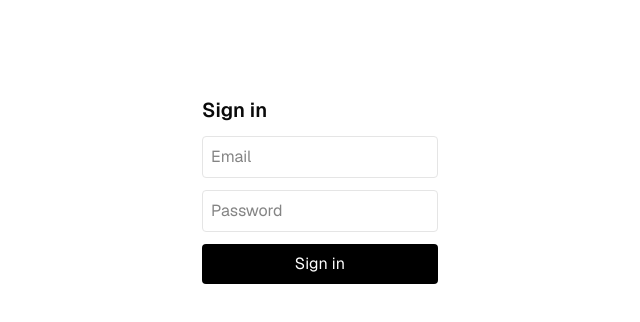
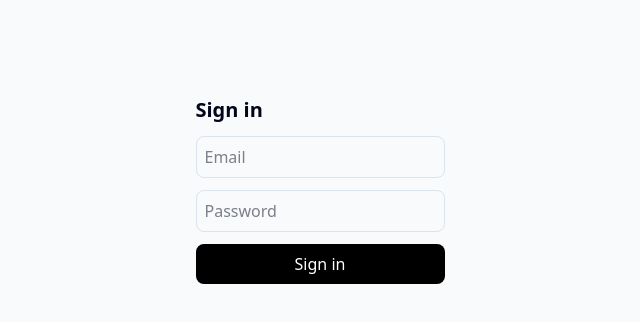
Before and after one commit to LagunaSeeca/qonshu-crm, a Next.js app: page /login in a window 1280 px wide. Shown: the top 322 px of the page, without its empty margins (320-960 px from the left). Built offline with nearby package versions, Linux system fonts and the light colour scheme.

Commit message:
feat(design): Qonshu brand tokens in globals.css (oklch, light + dark)

```diff
--- a/src/app/globals.css
+++ b/src/app/globals.css
@@ -1,130 +1,83 @@
 @import "tailwindcss";
-@import "tw-animate-css";
-@import "shadcn/tailwind.css";
 
-@custom-variant dark (&:is(.dark *));
+@layer base {
+  :root {
+    --background: oklch(0.984 0.003 247.858);
+    --foreground: oklch(0.129 0.042 264.695);
+    --card: oklch(1 0 0);
+    --card-foreground: oklch(0.129 0.042 264.695);
+    --popover: oklch(1 0 0);
+    --popover-foreground: oklch(0.129 0.042 264.695);
+    --primary: oklch(0.208 0.042 264.695);
+    --primary-foreground: oklch(1 0 0);
+    --secondary: oklch(0.929 0.013 255.508);
+    --secondary-foreground: oklch(0.208 0.042 264.695);
+    --muted: oklch(0.929 0.013 255.508);
+    --muted-foreground: oklch(0.554 0.046 257.417);
+    --accent: oklch(0.5 0.134 242.084);
+    --accent-foreground: oklch(1 0 0);
+    --destructive: oklch(0.577 0.245 27.325);
+    --destructive-foreground: oklch(1 0 0);
+    --border: oklch(0.912 0.015 253.101);
+    --input: oklch(0.912 0.015 253.101);
+    --ring: oklch(0.5 0.134 242.084);
+    --radius: 0.5rem;
+  }
+
+  .dark {
+    --background: oklch(0.155 0.030 263);
+    --foreground: oklch(0.912 0.015 253.101);
+    --card: oklch(0.208 0.042 264.695);
+    --card-foreground: oklch(0.912 0.015 253.101);
+    --popover: oklch(0.208 0.042 264.695);
+    --popover-foreground: oklch(0.912 0.015 253.101);
+    --primary: oklch(0.951 0.007 247.896);
+    --primary-foreground: oklch(0.208 0.042 264.695);
+    --secondary: oklch(0.279 0.041 260.031);
+    --secondary-foreground: oklch(0.912 0.015 253.101);
+    --muted: oklch(0.279 0.041 260.031);
+    --muted-foreground: oklch(0.704 0.04 256.788);
+    --accent: oklch(0.685 0.169 237.323);
+    --accent-foreground: oklch(0.129 0.042 264.695);
+    --destructive: oklch(0.577 0.245 27.325);
+    --destructive-foreground: oklch(1 0 0);
+    --border: oklch(0.279 0.041 260.031);
+    --input: oklch(0.279 0.041 260.031);
+    --ring: oklch(0.685 0.169 237.323);
+  }
+}
 
 @theme inline {
   --color-background: var(--background);
   --color-foreground: var(--foreground);
-  --font-sans: var(--font-geist-sans);
+  --color-card: var(--card);
+  --color-card-foreground: var(--card-foreground);
+  --color-popover: var(--popover);
+  --color-popover-foreground: var(--popover-foreground);
+  --color-primary: var(--primary);
+  --color-primary-foreground: var(--primary-foreground);
+  --color-secondary: var(--secondary);
+  --color-secondary-foreground: var(--secondary-foreground);
+  --color-muted: var(--muted);
+  --color-muted-foreground: var(--muted-foreground);
+  --color-accent: var(--accent);
+  --color-accent-foreground: var(--accent-foreground);
+  --color-destructive: var(--destructive);
+  --color-destructive-foreground: var(--destructive-foreground);
+  --color-border: var(--border);
+  --color-input: var(--input);
+  --color-ring: var(--ring);
+  --font-sans: var(--font-jakarta);
   --font-mono: var(--font-geist-mono);
-  --font-heading: var(--font-sans);
-  --color-sidebar-ring: var(--sidebar-ring);
-  --color-sidebar-border: var(--sidebar-border);
-  --color-sidebar-accent-foreground: var(--sidebar-accent-foreground);
-  --color-sidebar-accent: var(--sidebar-accent);
-  --color-sidebar-primary-foreground: var(--sidebar-primary-foreground);
-  --color-sidebar-primary: var(--sidebar-primary);
-  --color-sidebar-foreground: var(--sidebar-foreground);
-  --color-sidebar: var(--sidebar);
-  --color-chart-5: var(--chart-5);
-  --color-chart-4: var(--chart-4);
-  --color-chart-3: var(--chart-3);
-  --color-chart-2: var(--chart-2);
-  --color-chart-1: var(--chart-1);
-  --color-ring: var(--ring);
-  --color-input: var(--input);
-  --color-border: var(--border);
-  --color-destructive: var(--destructive);
-  --color-accent-foreground: var(--accent-foreground);
-  --color-accent: var(--accent);
-  --color-muted-foreground: var(--muted-foreground);
-  --color-muted: var(--muted);
-  --color-secondary-foreground: var(--secondary-foreground);
-  --color-secondary: var(--secondary);
-  --color-primary-foreground: var(--primary-foreground);
-  --color-primary: var(--primary);
-  --color-popover-foreground: var(--popover-foreground);
-  --color-popover: var(--popover);
-  --color-card-foreground: var(--card-foreground);
-  --color-card: var(--card);
-  --radius-sm: calc(var(--radius) * 0.6);
-  --radius-md: calc(var(--radius) * 0.8);
-  --radius-lg: var(--radius);
-  --radius-xl: calc(var(--radius) * 1.4);
-  --radius-2xl: calc(var(--radius) * 1.8);
-  --radius-3xl: calc(var(--radius) * 2.2);
-  --radius-4xl: calc(var(--radius) * 2.6);
-}
-
-:root {
-  --background: oklch(1 0 0);
-  --foreground: oklch(0.145 0 0);
-  --card: oklch(1 0 0);
-  --card-foreground: oklch(0.145 0 0);
-  --popover: oklch(1 0 0);
-  --popover-foreground: oklch(0.145 0 0);
-  --primary: oklch(0.205 0 0);
-  --primary-foreground: oklch(0.985 0 0);
-  --secondary: oklch(0.97 0 0);
-  --secondary-foreground: oklch(0.205 0 0);
-  --muted: oklch(0.97 0 0);
-  --muted-foreground: oklch(0.556 0 0);
-  --accent: oklch(0.97 0 0);
-  --accent-foreground: oklch(0.205 0 0);
-  --destructive: oklch(0.577 0.245 27.325);
-  --border: oklch(0.922 0 0);
-  --input: oklch(0.922 0 0);
-  --ring: oklch(0.708 0 0);
-  --chart-1: oklch(0.87 0 0);
-  --chart-2: oklch(0.556 0 0);
-  --chart-3: oklch(0.439 0 0);
-  --chart-4: oklch(0.371 0 0);
-  --chart-5: oklch(0.269 0 0);
-  --radius: 0.625rem;
-  --sidebar: oklch(0.985 0 0);
-  --sidebar-foreground: oklch(0.145 0 0);
-  --sidebar-primary: oklch(0.205 0 0);
-  --sidebar-primary-foreground: oklch(0.985 0 0);
-  --sidebar-accent: oklch(0.97 0 0);
-  --sidebar-accent-foreground: oklch(0.205 0 0);
-  --sidebar-border: oklch(0.922 0 0);
-  --sidebar-ring: oklch(0.708 0 0);
-}
-
-.dark {
-  --background: oklch(0.145 0 0);
-  --foreground: oklch(0.985 0 0);
-  --card: oklch(0.205 0 0);
-  --card-foreground: oklch(0.985 0 0);
-  --popover: oklch(0.205 0 0);
-  --popover-foreground: oklch(0.985 0 0);
-  --primary: oklch(0.922 0 0);
-  --primary-foreground: oklch(0.205 0 0);
-  --secondary: oklch(0.269 0 0);
-  --secondary-foreground: oklch(0.985 0 0);
-  --muted: oklch(0.269 0 0);
-  --muted-foreground: oklch(0.708 0 0);
-  --accent: oklch(0.269 0 0);
-  --accent-foreground: oklch(0.985 0 0);
-  --destructive: oklch(0.704 0.191 22.216);
-  --border: oklch(1 0 0 / 10%);
-  --input: oklch(1 0 0 / 15%);
-  --ring: oklch(0.556 0 0);
-  --chart-1: oklch(0.87 0 0);
-  --chart-2: oklch(0.556 0 0);
-  --chart-3: oklch(0.439 0 0);
-  --chart-4: oklch(0.371 0 0);
-  --chart-5: oklch(0.269 0 0);
-  --sidebar: oklch(0.205 0 0);
-  --sidebar-foreground: oklch(0.985 0 0);
-  --sidebar-primary: oklch(0.488 0.243 264.376);
-  --sidebar-primary-foreground: oklch(0.985 0 0);
-  --sidebar-accent: oklch(0.269 0 0);
-  --sidebar-accent-foreground: oklch(0.985 0 0);
-  --sidebar-border: oklch(1 0 0 / 10%);
-  --sidebar-ring: oklch(0.556 0 0);
+  --radius: var(--radius);
 }
 
 @layer base {
   * {
-    @apply border-border outline-ring/50;
+    @apply border-border;
   }
   body {
     @apply bg-background text-foreground;
-  }
-  html {
-    @apply font-sans;
+    font-family: var(--font-sans), system-ui, sans-serif;
   }
 }
```
